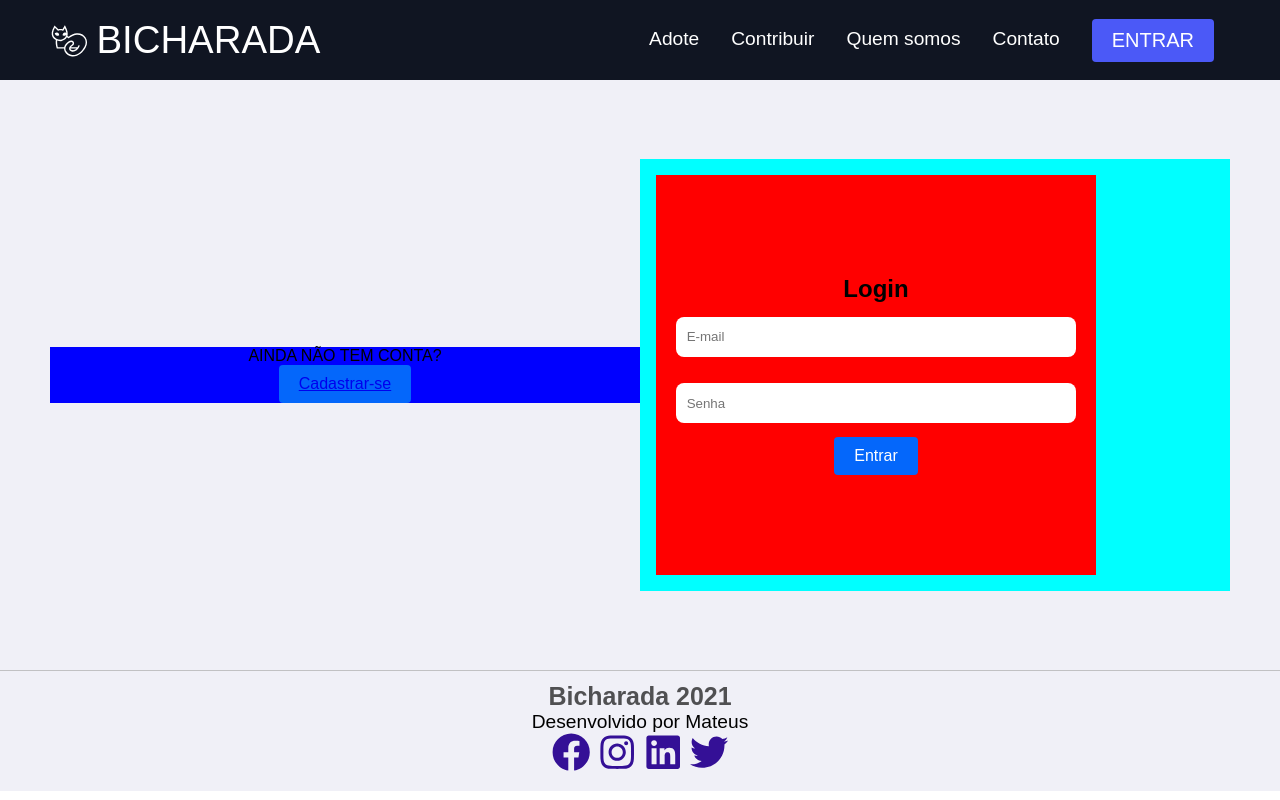
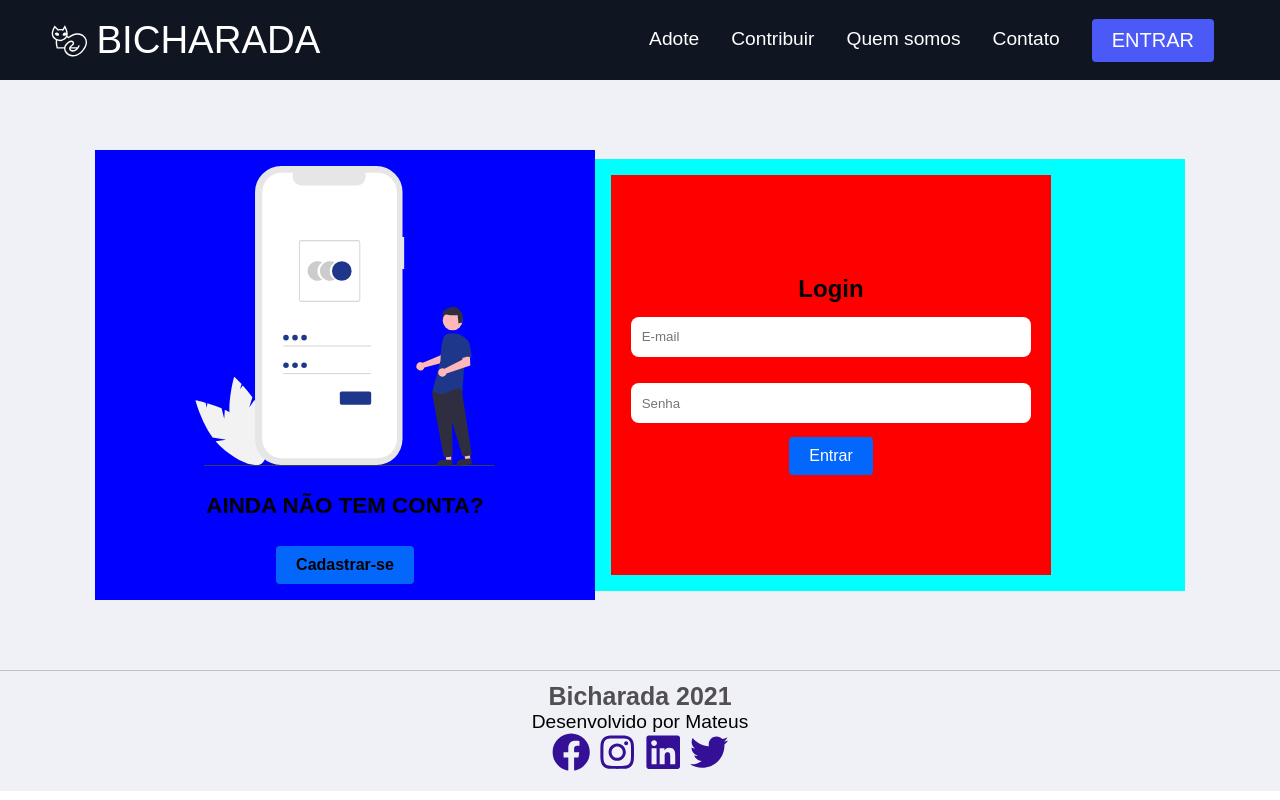
Before and after one commit to mateus-luciano/bicharada-web, a React (Create React App) app: page /login in a window 1280 px wide. Built offline with nearby package versions, Linux system fonts and the light colour scheme.

Commit message:
updated styles

```diff
--- /dev/null
+++ b/src/components/Adoptions/index.jsx
@@ -0,0 +1,14 @@
+import { Title, Text } from './styles';
+
+export default ({ title, text }) => {
+  return(
+    <div>
+      <Title>
+        {title}
+      </Title>
+      <Text>
+        {text}
+      </Text>
+    </div>
+  );
+};
--- /dev/null
+++ b/src/components/Adoptions/styles.jsx
@@ -0,0 +1,13 @@
+import styled from 'styled-components';
+
+export const Title = styled.h1`
+  color: #0f0;
+
+  @media(max-width: 800px) {
+    color: #0ff;
+  }
+`;
+
+export const Text = styled.p`
+  color: #f00;
+`;
--- a/src/components/Footer/styles.jsx
+++ b/src/components/Footer/styles.jsx
@@ -6,6 +6,10 @@ export const Footer = styled.footer`
   height: 120px;
   background: #f0f0f7;
   border-top: 1px solid #aaaa;
+
+  @media screen and (max-witdh: 460px) {
+    background: #0ff;
+  }
 `;
 
 export const FooterContainer = styled(Container)`
--- a/src/config/layout/index.jsx
+++ b/src/config/layout/index.jsx
@@ -1,7 +1,5 @@
 import Header from '../../components/Header';
 import Footer from '../../components/Footer';
-
-import { Container } from '../../styles/global';
 
 export default ({ children }) => {
   return(
--- a/src/pages/Home/index.jsx
+++ b/src/pages/Home/index.jsx
@@ -7,6 +7,8 @@ import {
   HomeHeaderText,
   HomeMain,
 } from './styles';
+
+import Adoptions from '../../components/Adoptions';
 
 export default () => {
   return(
@@ -26,7 +28,7 @@ export default () => {
         </HomeHeaderText>
       </HomeHeader>
       <HomeMain>
-        test
+        <Adoptions title="test 1" text="test 1" />
       </HomeMain>
     </HomeContainer>
   );
--- a/src/pages/Home/styles.jsx
+++ b/src/pages/Home/styles.jsx
@@ -11,6 +11,10 @@ export const HomeHeader = styled.header`
   height: 200px;
   padding: .6em;
   background: #f00;
+
+  @media(max-width: 960px) {
+    background: #0ff;
+  }
 `;
 
 export const HomeHeaderTitle = styled.h1`
--- a/src/pages/Login/index.jsx
+++ b/src/pages/Login/index.jsx
@@ -1,9 +1,14 @@
-import { Link } from 'react-router-dom';
 import { Input, Button } from '../../styles/global';
+
+import LoginImage from '../../assets/images/undraw_Access_account_re_8spm.svg';
+
 import {
   LoginContainer,
   SignUpSection,
   LoginSection,
+  Image,
+  Title,
+  LoginLink,
   Form,
 } from './styles';
 
@@ -11,11 +16,14 @@ export default () => {
   return(
     <LoginContainer>
       <SignUpSection>
-        AINDA NÃO TEM CONTA?
+        <Image src={LoginImage} />
+        <Title>
+          AINDA NÃO TEM CONTA?
+        </Title>
         <Button>
-          <Link to="/sign-up">
+          <LoginLink to="/sign-up">
             Cadastrar-se
-          </Link>
+          </LoginLink>
         </Button>
       </SignUpSection>
       <LoginSection>
--- a/src/pages/Login/styles.jsx
+++ b/src/pages/Login/styles.jsx
@@ -1,33 +1,69 @@
 import styled from 'styled-components';
-import { Container } from '../../styles/global';
+import { Link } from 'react-router-dom';
+import { Container, Button } from '../../styles/global';
 
 export const LoginContainer = styled(Container)`
   width: 100%;
+  max-width: 1300px;
   min-height: calc(100vh - 210px);
   display: flex;
   justify-content: center;
   align-items: center;
   flex-direction: row;
+
+  @media(max-width: 960px) {
+    flex-direction: column-reverse;
+  }
 `;
 
 export const SignUpSection = styled.div`
-  width: 50%;
+  min-width: 500px;
   height: 100%;
   background: #00f;
+  padding: 1em;
   display: flex;
   justify-content: center;
   align-items: center;
   flex-direction: column;
+
+  @media screen and (max-witdh: 960px) {
+    min-width: 300px;
+  }
 `;
 
 export const LoginSection = styled.div`
   width: 50%;
+  min-width: 500px;
   height: 100%;
   background: #0ff;
+
+  @media screen and (max-witdh: 960px) {
+    min-width: 300px;
+  }
+`;
+
+export const Image = styled.img`
+  width: 300px;
+  height: 300px;
+
+  @media(max-width: 960px) {
+    display: none;
+  }
+`;
+
+export const Title = styled.h2`
+  font-size: 1.4em;
+  margin: 1.2em 0;
+`;
+
+export const LoginLink = styled(Link)`
+  text-decoration: none;
+  font-weight: 600;
+  color: #000;
 `;
 
 export const Form = styled.form`
-  width: 440px;
+  max-width: 440px;
   height: 400px;
   display: flex;
   justify-content: center;
@@ -35,6 +71,13 @@ export const Form = styled.form`
   flex-direction: column;
   margin: 1em;
   background: #f00;
+
+  Button {
+    @media(max-width: 960px) {
+      width: 300px;
+      margin-top: 2em;
+    }
+  }
 `;
 
 export const HomeHeaderTitle = styled.h1`
```
Also changed, not shown: src/assets/images/undraw_Access_account_re_8spm.svg (added).
